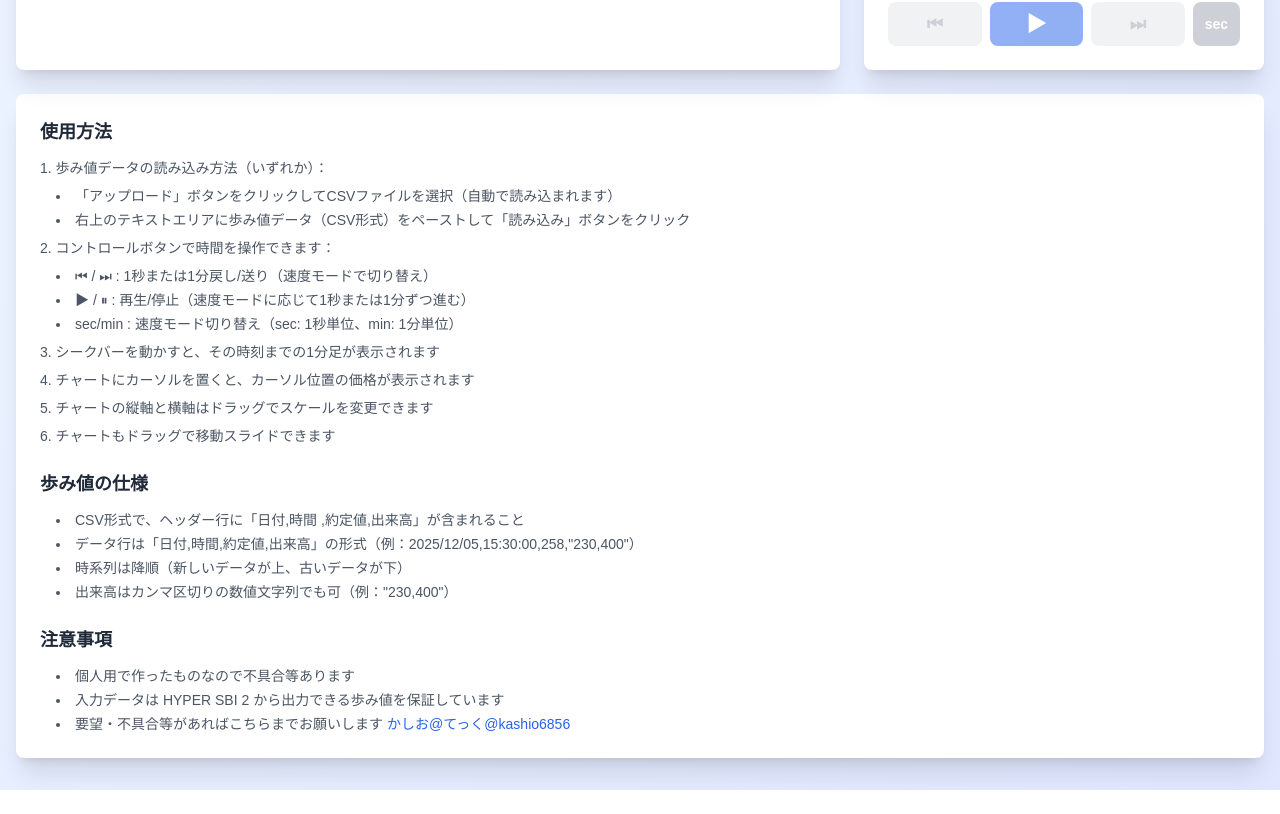
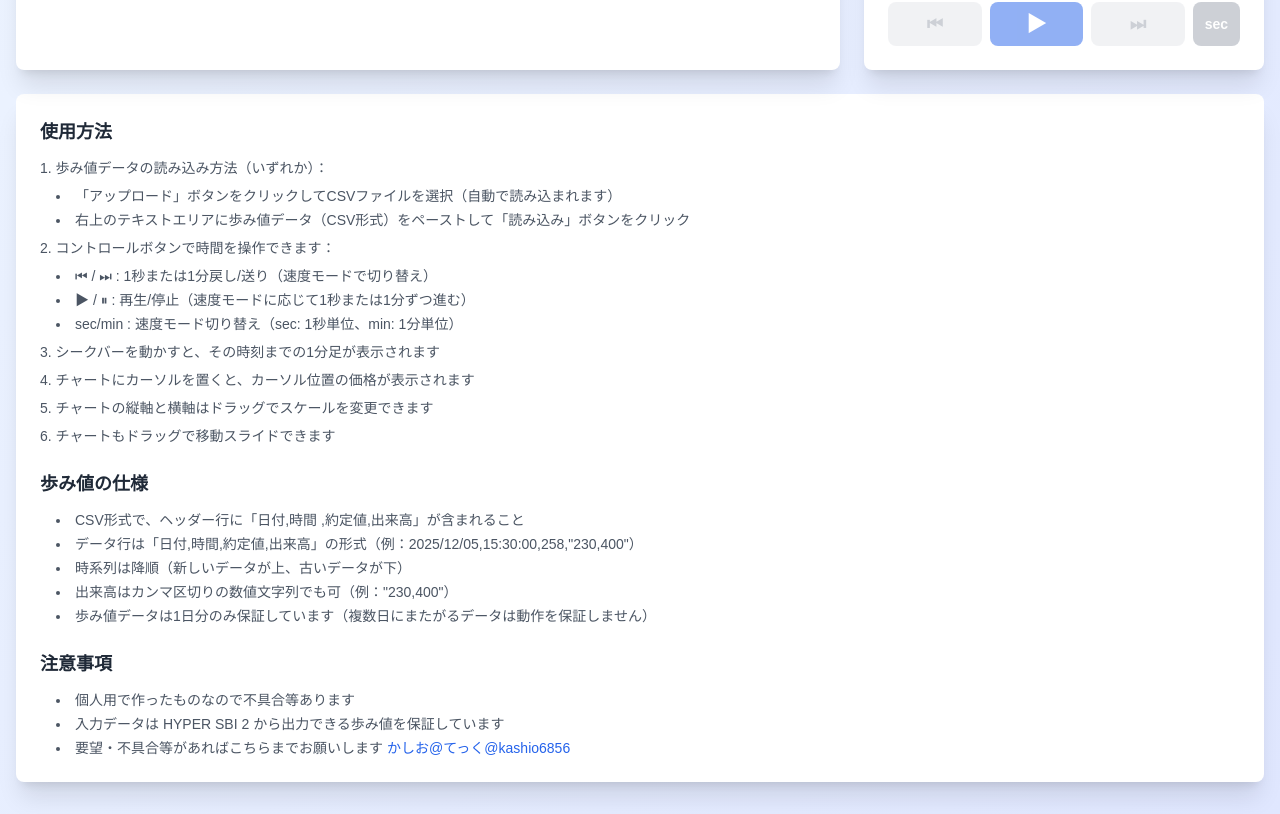
Before and after one commit to kashiomaru/kabu_sim, a Next.js app: page / in a window 1280 px wide. Shown: the part 694-1508 px from the top of the page. Before the commit the page ends 1484 px from the top, so only its background shows below. Built offline with nearby package versions, Linux system fonts and the light colour scheme.

Commit message:
歩み値の保証期間について記載

```diff
--- a/app/page.tsx
+++ b/app/page.tsx
@@ -834,6 +834,7 @@ export default function Home() {
               <li>データ行は「日付,時間,約定値,出来高」の形式（例：2025/12/05,15:30:00,258,"230,400"）</li>
               <li>時系列は降順（新しいデータが上、古いデータが下）</li>
               <li>出来高はカンマ区切りの数値文字列でも可（例："230,400"）</li>
+              <li>歩み値データは1日分のみ保証しています（複数日にまたがるデータは動作を保証しません）</li>
             </ul>
           </div>
 
```
Also changed, not shown: 1 other file (tests, documents, lock files or other folders).
